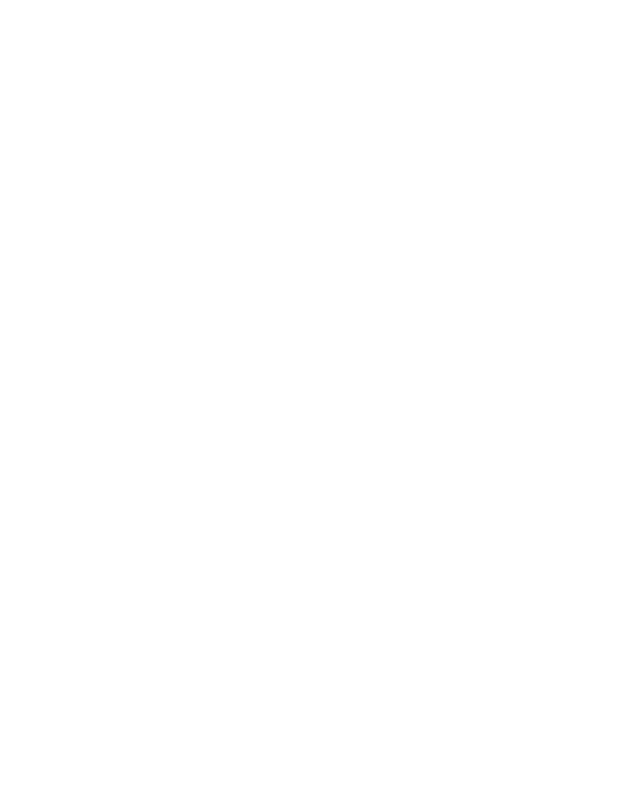
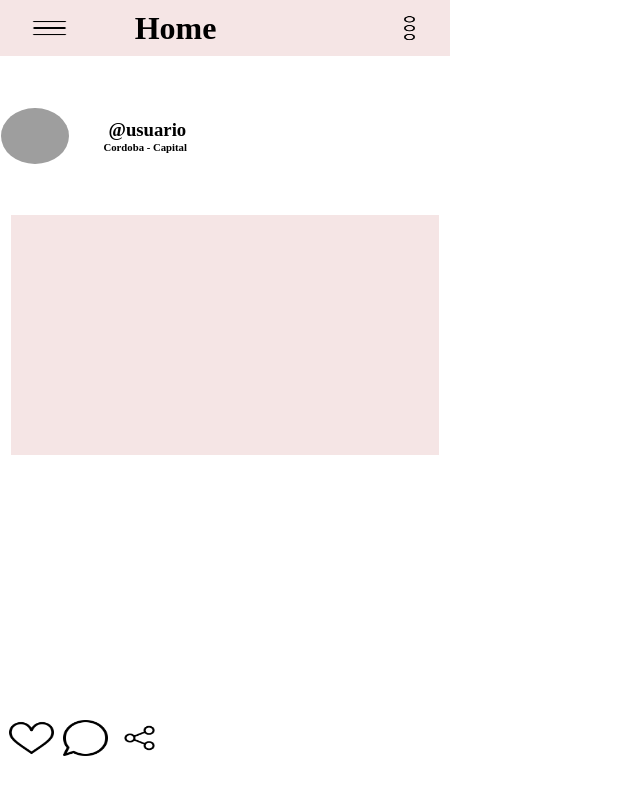
Before and after one commit to 73rodriguez/RedSocial, a plain HTML site: page index2.html in a window 1280 px wide. Shown: the whole page, without its empty margins (0-640 px from the left). Drawn offline with Linux system fonts and the light colour scheme; grey boxes are pictures that could not be loaded.

Commit message:
add section menu home

```diff
--- a/index2.html
+++ b/index2.html
@@ -8,6 +8,25 @@
     <title>Document</title>
 </head>
 <body>
-
+    <header>
+        <img src="./images/hamburguesa.png" alt="menu hamburguesa">
+        <h1>Home</h1>
+        <img src="./images/menu.png" alt="menu puntos" class="menuPuntos">
+    </header>
+       <section class="boxPerfil">
+           <section class="boxFotosPerfil">
+               <img src="https://www.buscabiografias.com/img/people/zidane.jpg" alt="zizou" class="fotosPerfil">
+           </section>
+           <section class="boxDatos">
+               <h1 class="tittle1">@usuario</h1>
+               <h6 class="tittle2">Cordoba - Capital</h6>
+           </section>
+    </section>
+    <section class="boxPicture1"></section>
+    <section class="iconos">
+        <img src="./images/me-gusta.png" alt="me-gusta">
+        <img src="./images/charla.png" alt="dialogo">
+        <img src="./images/compartido.png" alt="compartir">
+    </section>
 </body>
 </html>
--- a/style.css
+++ b/style.css
@@ -9,20 +9,21 @@ flex-direction: column;
 align-items: center;
 justify-content: space-between;
 margin-right: 5%;
+margin: 0%;
 }
 header{
-    height: 8%;
+    height: 7%;
     width: 100%;
     background-color: #F5E5E5;
     display: flex;
     flex-direction: row;
-    justify-content:flex-start;
+    justify-content:space-around;
     align-items: center;}
 img{width: 10%;
-    height: 50%;
+    height: 45%;
     }
-.menuPuntos{margin-left: 50%;}
-h1{margin-left: 5%;}
+.menuPuntos{margin-left: 30%;}
+h1{margin-left: 6%;}
 .boxPerfil{width: 80%;
 height: 22%;
 background-color: #F5E5E5;
--- a/style2.css
+++ b/style2.css
@@ -1,3 +1,57 @@
 *{margin: 0%;
 padding: 0%;
 box-sizing: border-box;}
+body {background-color: white;
+    max-width: 450px;
+    height: 100vh;
+    display: flex;
+    flex-direction: column;
+    align-items: center;
+    justify-content: space-between;
+    margin: 0%;
+    }
+header{
+    height: 7%;
+    width: 100%;
+    background-color: #F5E5E5;
+    display: flex;
+    flex-direction: row;
+    justify-content:space-around;
+    align-items: center;}
+img{width: 10%;
+     height: 45%;
+    margin-left: 2%;}
+.menuPuntos{margin-left: 30%;}
+h1{margin-left: 6%;}
+.boxPerfil{width: 100%;
+    height: 10%;
+    background-color: white;
+    display: flex;
+    flex-direction: row;
+    justify-content:flex-start;
+    align-items: center;}
+    .boxFotosPerfil{
+        height: 70%;
+        width: 15%;}
+        .fotosPerfil{
+            width: 100%;
+            height: 100%;
+        border-radius: 50%;}
+        .boxDatos{margin-left: 8%;}
+        .tittle1{width: 100;
+        height: 20%;}
+        .tittle2{width: 100%;
+        height: 20%;}
+        .boxPicture1{width: 95%;
+            height: 30%;
+            background-color: #F5E5E5;
+            display: flex;
+            flex-direction: row;
+            justify-content:flex-start;
+            align-items: center;
+            margin-bottom: 50%;}
+            .iconos{
+                display: flex;
+                width: 100%;
+                height: 10%;
+            }
```
Also changed, not shown: index.html (+3 -4 lines), images/charla.png (added), images/compartido.png (added), images/me-gusta.png (added).
